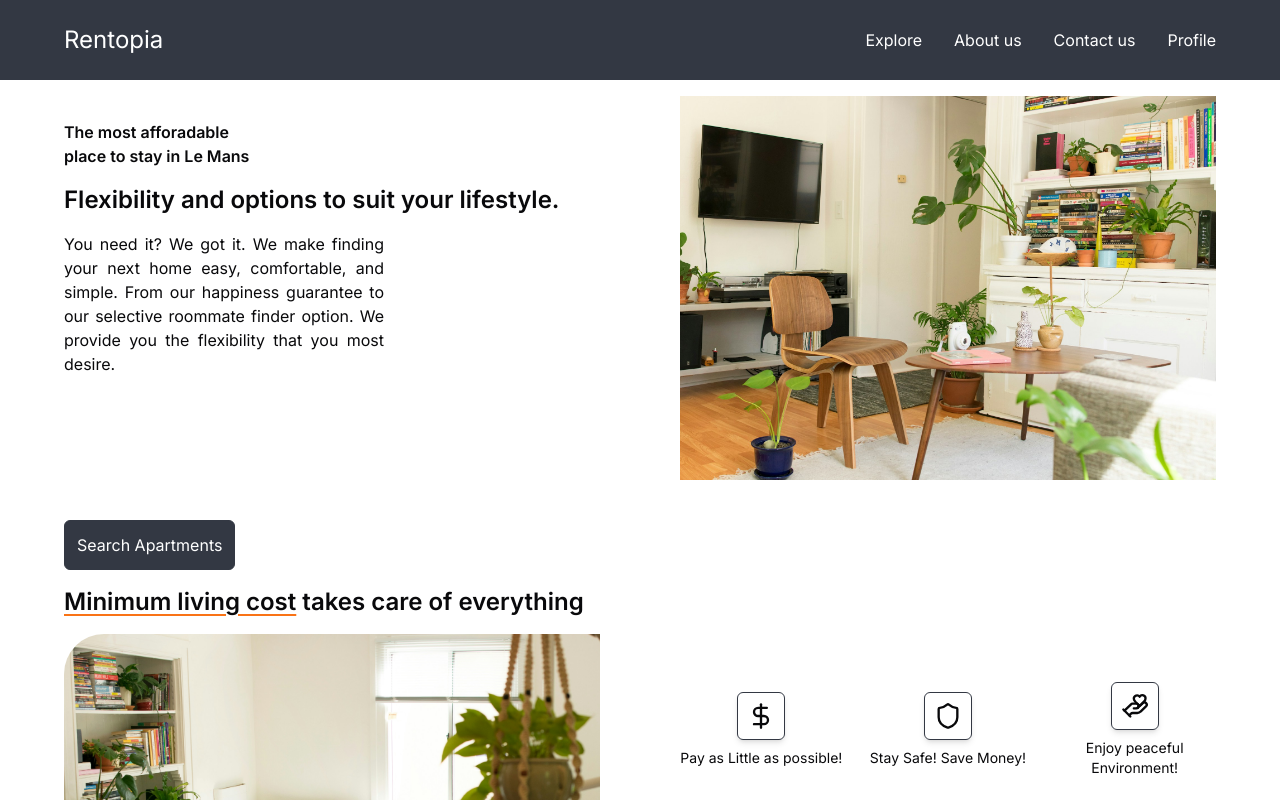
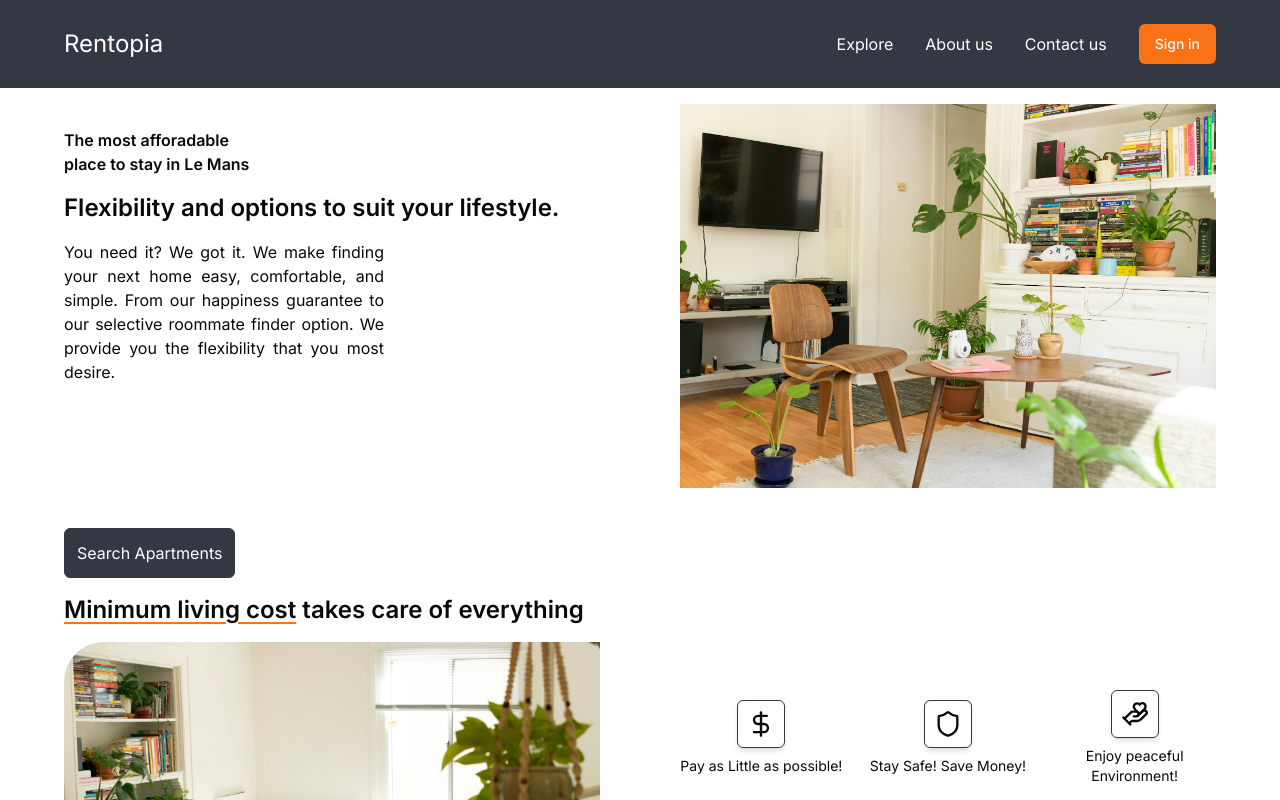
Before and after one commit to Abdelrahmanaman/rentopia-x, a Next.js app: page / in a window 1280 px wide. Shown: the top 800 px of the page. Built offline with nearby package versions, Linux system fonts and the light colour scheme; no server answers.

Commit message:
setting auth

```diff
--- a/package.json
+++ b/package.json
@@ -11,6 +11,7 @@
     "seed": "tsx scripts/seed.ts"
   },
   "dependencies": {
+    "@auth/prisma-adapter": "^2.0.0",
     "@googlemaps/js-api-loader": "^1.16.6",
     "@hookform/resolvers": "^3.3.4",
     "@prisma/client": "^5.13.0",
--- a/src/auth.ts
+++ b/src/auth.ts
@@ -1,5 +1,13 @@
 import NextAuth from "next-auth";
 import Google from "next-auth/providers/google";
+import { PrismaAdapter } from "@auth/prisma-adapter";
+import { PrismaClient } from "@prisma/client";
+
+
+
+const prisma = new PrismaClient();
+
 export const { handlers, signIn, signOut, auth } = NextAuth({
+  adapter: PrismaAdapter(prisma),
   providers: [Google],
 });
--- a/src/components/Header.tsx
+++ b/src/components/Header.tsx
@@ -1,64 +1,18 @@
-"use client";
-import { Menu, X } from "lucide-react";
 import Link from "next/link";
-import React, { useState } from "react";
-export default function Header() {
-  const [menuOpen, setMenuOpen] = useState(false);
-
-  const handleMenuOpen = () => {
-    setMenuOpen((prev) => !prev);
-  };
+import MenuItems from "./MenuItems";
+import { auth, signIn, signOut } from "@/auth";
+import { Button } from "./ui/button";
+export default async function Header() {
+  const session = await auth();
+  const user = session?.user;
+  console.log(user);
   return (
     <header className="bg-main p-6 text-white">
       <nav className="mx-auto flex max-w-6xl items-center justify-between">
         <Link className="text-2xl" href={"/"}>
           Rentopia
         </Link>
-        <div className="relative md:hidden">
-          <button onClick={handleMenuOpen}>
-            {menuOpen ? (
-              <X className="size-10" />
-            ) : (
-              <Menu className="size-10" />
-            )}
-          </button>
-          <ul
-            className={`${menuOpen ? "visible translate-y-0 opacity-100" : "invisible translate-y-10 opacity-0 md:hidden"} absolute -right-3 top-14 flex h-44 w-44 flex-col items-center justify-center gap-4 bg-main transition-all duration-300`}
-          >
-            <li>
-              <Link
-                className="underline-offset-4 hover:underline "
-                href={"/explore"}
-              >
-                Explore
-              </Link>
-            </li>
-            <li>
-              <Link
-                className="underline-offset-4 hover:underline "
-                href={"/about-us"}
-              >
-                About us
-              </Link>
-            </li>
-            <li>
-              <Link
-                className="underline-offset-4 hover:underline "
-                href={"/about-us"}
-              >
-                Contact us
-              </Link>
-            </li>
-            <li>
-              <Link
-                className="underline-offset-4 hover:underline "
-                href={"/profile"}
-              >
-                Profile
-              </Link>
-            </li>
-          </ul>
-        </div>
+        <MenuItems />
         <ul className={` hidden  items-center  gap-8 md:flex `}>
           <li>
             <Link
@@ -85,15 +39,47 @@ export default function Header() {
             </Link>
           </li>
           <li>
+            {user ? (
               <Link
                 className="underline-offset-4 hover:underline "
                 href={"/profile"}
               >
                 Profile
               </Link>
+            ) : (
+              <SignIn />
+            )}
           </li>
         </ul>
       </nav>
     </header>
   );
 }
+
+export function SignIn() {
+  return (
+    <form
+      action={async () => {
+        "use server";
+        await signIn();
+      }}
+    >
+      <Button className="bg-orange-500 hover:underline" type="submit">
+        Sign in
+      </Button>
+    </form>
+  );
+}
+
+export function SignOut() {
+  return (
+    <form
+      action={async () => {
+        "use server";
+        await signOut();
+      }}
+    >
+      <button type="submit">Sign Out</button>
+    </form>
+  );
+}
--- /dev/null
+++ b/src/components/MenuItems.tsx
@@ -0,0 +1,55 @@
+"use client";
+import Link from "next/link";
+import { Menu, X } from "lucide-react";
+import React, { useState } from "react";
+
+export default function MenuItems() {
+  const [menuOpen, setMenuOpen] = useState(false);
+
+  const handleMenuOpen = () => {
+    setMenuOpen((prev) => !prev);
+  };
+  return (
+    <div className="relative md:hidden">
+      <button onClick={handleMenuOpen}>
+        {menuOpen ? <X className="size-10" /> : <Menu className="size-10" />}
+      </button>
+      <ul
+        className={`${menuOpen ? "visible translate-y-0 opacity-100" : "invisible translate-y-10 opacity-0 md:hidden"} absolute -right-3 top-14 flex h-44 w-44 flex-col items-center justify-center gap-4 bg-main transition-all duration-300`}
+      >
+        <li>
+          <Link
+            className="underline-offset-4 hover:underline "
+            href={"/explore"}
+          >
+            Explore
+          </Link>
+        </li>
+        <li>
+          <Link
+            className="underline-offset-4 hover:underline "
+            href={"/about-us"}
+          >
+            About us
+          </Link>
+        </li>
+        <li>
+          <Link
+            className="underline-offset-4 hover:underline "
+            href={"/about-us"}
+          >
+            Contact us
+          </Link>
+        </li>
+        <li>
+          <Link
+            className="underline-offset-4 hover:underline "
+            href={"/profile"}
+          >
+            Profile
+          </Link>
+        </li>
+      </ul>
+    </div>
+  );
+}
--- a/src/lib/prisma.ts
+++ b/src/lib/prisma.ts
@@ -1,5 +1,8 @@
 import { PrismaClient } from "@prisma/client";
 
+
+//* This code is for when we are in development and make changes our servers restart and by default this would instantiate a newer Prisma client creating mutliple prisma clients
+//* The below code block makes sure that we reuse the same prisma Signleton
 const prismaClientSingleton = () => {
   return new PrismaClient();
 };
```
Also changed, not shown: 1 other file (tests, documents, lock files or other folders). Lines whose indentation alone changed are shown as unchanged.
